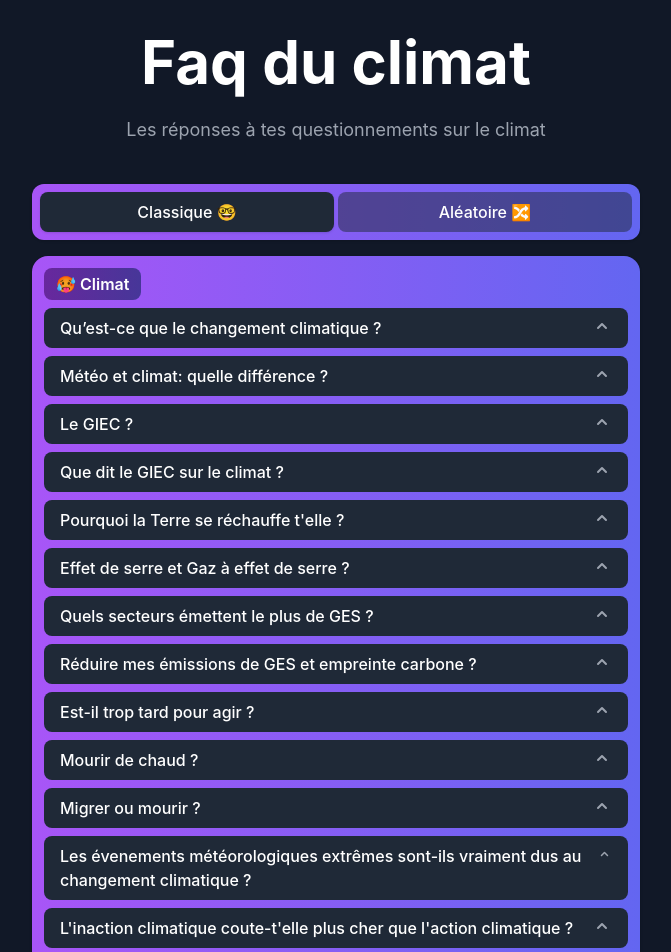
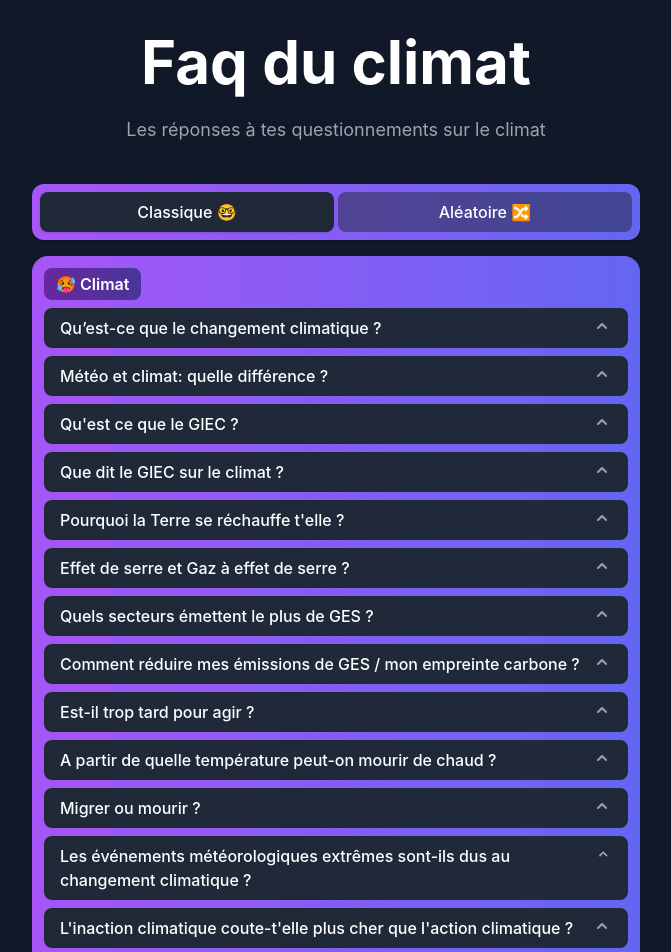
Before and after one commit to alexandre-mace/faqduclimat, a Next.js app: page / in a window 1280 px wide. Shown: the top 952 px of the page, without its empty margins (304-975 px from the left). Built offline with nearby package versions, Linux system fonts and the light colour scheme.

Commit message:
Add a new question

```diff
--- a/data/questions.js
+++ b/data/questions.js
@@ -31,7 +31,7 @@ const questions = [
         ]
     },
     {
-        title: "Le GIEC ?",
+        title: "Qu'est ce que le GIEC ?",
         category: categories.one,
         answer:
 "- Le GIEC est le Groupe d’experts intergouvernemental sur l’évolution du climat (GIEC) a été créé en 1988 en vue de fournir des évaluations détaillées de l’état des connaissances scientifiques, techniques et socio-économiques sur les changements climatiques, leurs causes, leurs répercussions potentielles et les stratégies de parade.\n" +
@@ -96,7 +96,7 @@ const questions = [
         ]
     },
     {
-        title: "Réduire mes émissions de GES et empreinte carbone ?",
+        title: "Comment réduire mes émissions de GES / mon empreinte carbone ?",
         category: categories.one,
         answer:
         "- Pour avoir une vision globale de ses émissions de GES, il faut calculer son empreinte carbone : https://nosgestesclimat.fr/  \n" +
@@ -125,7 +125,7 @@ const questions = [
         ]
     },
     {
-        title: "Mourir de chaud ?",
+        title: "A partir de quelle température peut-on mourir de chaud ?",
         category: categories.one,
         answer:
         "- Le mélange de chaleur et d’humidité est à un certain seuil insupportable pour l’humain et même en excellente santé, cela peut être mortel en seulement quelques heures. Dans un monde plus chaud, le stress thermique humide peut se produire pendant des mois et dans plusieurs régions du monde, y compris dans les régions densément peuplées. \n" +
@@ -149,7 +149,7 @@ const questions = [
         ]
     },
     {
-        title: "Les évenements météorologiques extrêmes sont-ils vraiment dus au changement climatique ?",
+        title: "Les événements météorologiques extrêmes sont-ils dus au changement climatique ?",
         category: categories.one,
         answer:
         "- 2022: La vague de chaleur qui frappe l’Inde et le Pakistan depuis début mars a été rendue trente fois plus probable par le changement climatique. \n" +
```
